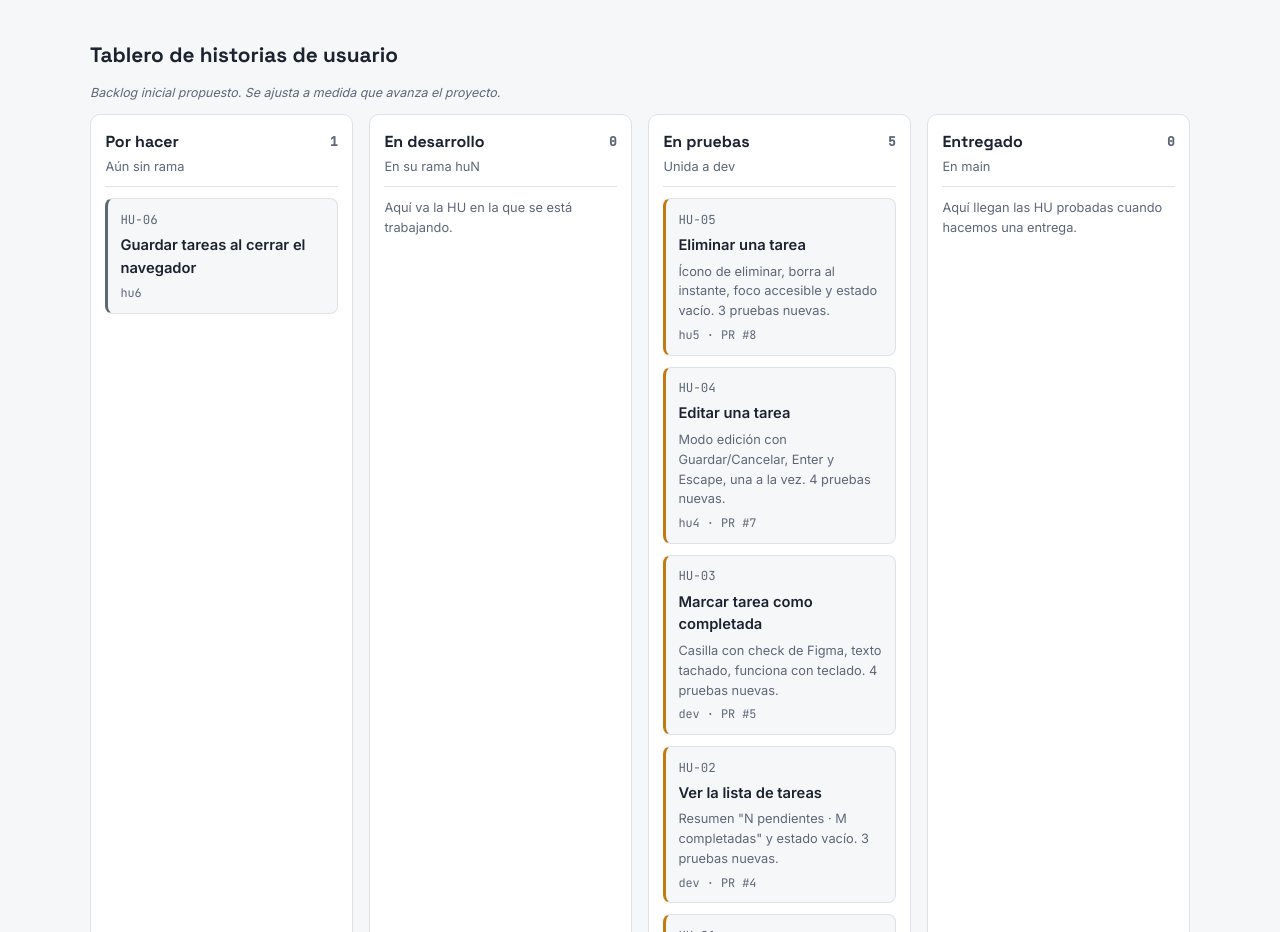
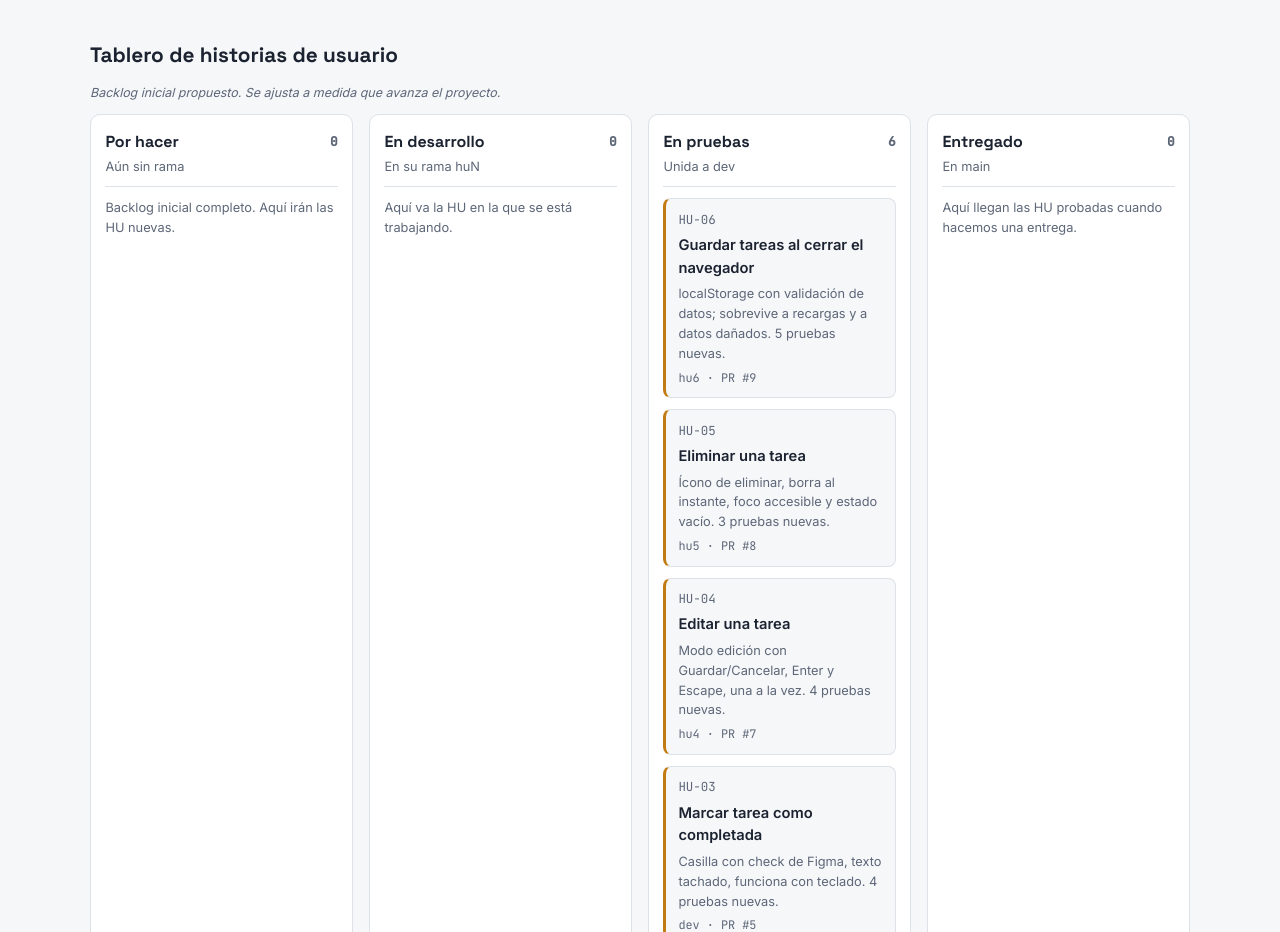
Before and after one commit to Kevin-Stiven-Lopez-Amaya404/docs-lista-tareas, a plain HTML site: page index.html in a window 1280 px wide. Shown: the part 847-1779 px from the top of the page. Drawn offline with Linux system fonts and the light colour scheme.

Commit message:
HU-06: En pruebas con resumen de implementación
Co-Authored-By: Claude Opus 5.5 <noreply@anthropic.com>

```diff
--- a/index.html
+++ b/index.html
@@ -139,15 +139,16 @@ a.card:hover, a.card:focus-visible { border-color: var(--feature); outline: none
     <p class="example" style="margin-bottom:.75rem">Backlog inicial propuesto. Se ajusta a medida que avanza el proyecto.</p>
     <div class="board">
       <div class="col">
-        <div class="col-head"><h3>Por hacer <span class="count">1</span></h3><span class="where">Aún sin rama</span></div>
-        <a class="card" href="https://github.com/Kevin-Stiven-Lopez-Amaya404/docs-lista-tareas/blob/dev/hu/HU-06-guardar-tareas.md"><span class="id">HU-06</span><span class="name">Guardar tareas al cerrar el navegador</span><span class="br">hu6</span></a>
+        <div class="col-head"><h3>Por hacer <span class="count">0</span></h3><span class="where">Aún sin rama</span></div>
+        <p class="where">Backlog inicial completo. Aquí irán las HU nuevas.</p>
       </div>
       <div class="col">
         <div class="col-head"><h3>En desarrollo <span class="count">0</span></h3><span class="where">En su rama huN</span></div>
         <p class="where">Aquí va la HU en la que se está trabajando.</p>
       </div>
       <div class="col">
-        <div class="col-head"><h3>En pruebas <span class="count">5</span></h3><span class="where">Unida a dev</span></div>
+        <div class="col-head"><h3>En pruebas <span class="count">6</span></h3><span class="where">Unida a dev</span></div>
+        <a class="card c-dev" href="https://github.com/Kevin-Stiven-Lopez-Amaya404/docs-lista-tareas/blob/dev/hu/HU-06-guardar-tareas.md"><span class="id">HU-06</span><span class="name">Guardar tareas al cerrar el navegador</span><span class="resumen">localStorage con validación de datos; sobrevive a recargas y a datos dañados. 5 pruebas nuevas.</span><span class="br">hu6 · PR #9</span></a>
         <a class="card c-dev" href="https://github.com/Kevin-Stiven-Lopez-Amaya404/docs-lista-tareas/blob/dev/hu/HU-05-eliminar-tarea.md"><span class="id">HU-05</span><span class="name">Eliminar una tarea</span><span class="resumen">Ícono de eliminar, borra al instante, foco accesible y estado vacío. 3 pruebas nuevas.</span><span class="br">hu5 · PR #8</span></a>
         <a class="card c-dev" href="https://github.com/Kevin-Stiven-Lopez-Amaya404/docs-lista-tareas/blob/dev/hu/HU-04-editar-tarea.md"><span class="id">HU-04</span><span class="name">Editar una tarea</span><span class="resumen">Modo edición con Guardar/Cancelar, Enter y Escape, una a la vez. 4 pruebas nuevas.</span><span class="br">hu4 · PR #7</span></a>
         <a class="card c-dev" href="https://github.com/Kevin-Stiven-Lopez-Amaya404/docs-lista-tareas/blob/dev/hu/HU-03-completar-tarea.md"><span class="id">HU-03</span><span class="name">Marcar tarea como completada</span><span class="resumen">Casilla con check de Figma, texto tachado, funciona con teclado. 4 pruebas nuevas.</span><span class="br">dev · PR #5</span></a>
```
Also changed, not shown: 1 other file.
